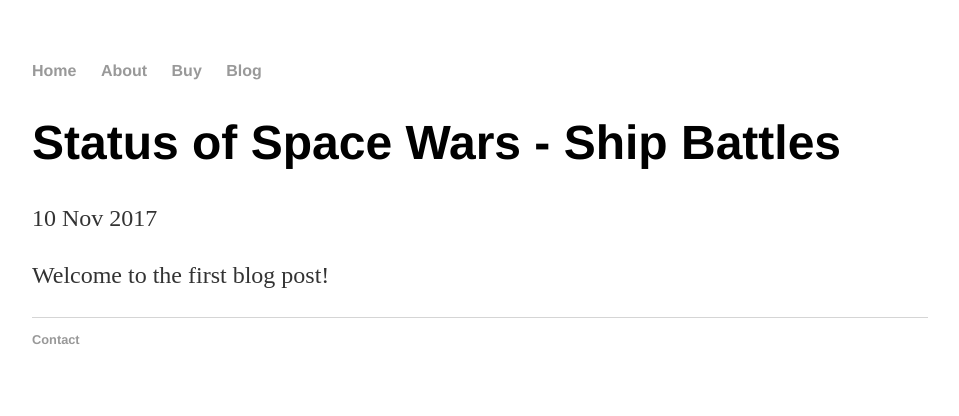
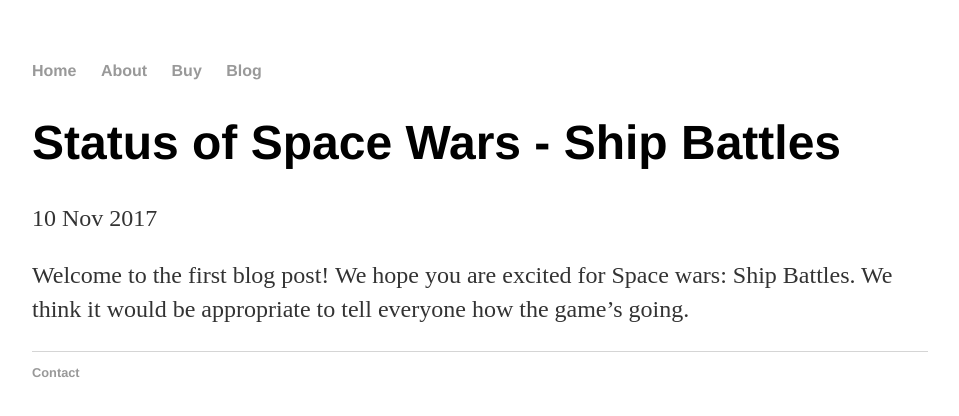
Before and after one commit to JustGamingLTD/justgamingltd.github.io2, a Jekyll site: the page built from _posts/2017-11-10-status.md, in a window 1280 px wide. Shown: the top 416 px of the page, without its empty margins (160-1119 px from the left). Built offline with Jekyll 4.4.1, drawn with Linux system fonts in a browser that asks for light colours.

Commit message:
Update 2017-11-10-status.md

```diff
--- a/_posts/2017-11-10-status.md
+++ b/_posts/2017-11-10-status.md
@@ -4,4 +4,4 @@ title: "Status of Space Wars - Ship Battles"
 date: 2017-11-10
 ---
 
-Welcome to the first blog post!
+Welcome to the first blog post! We hope you are excited for Space wars: Ship Battles. We think it would be appropriate to tell everyone how the game's going.
```
